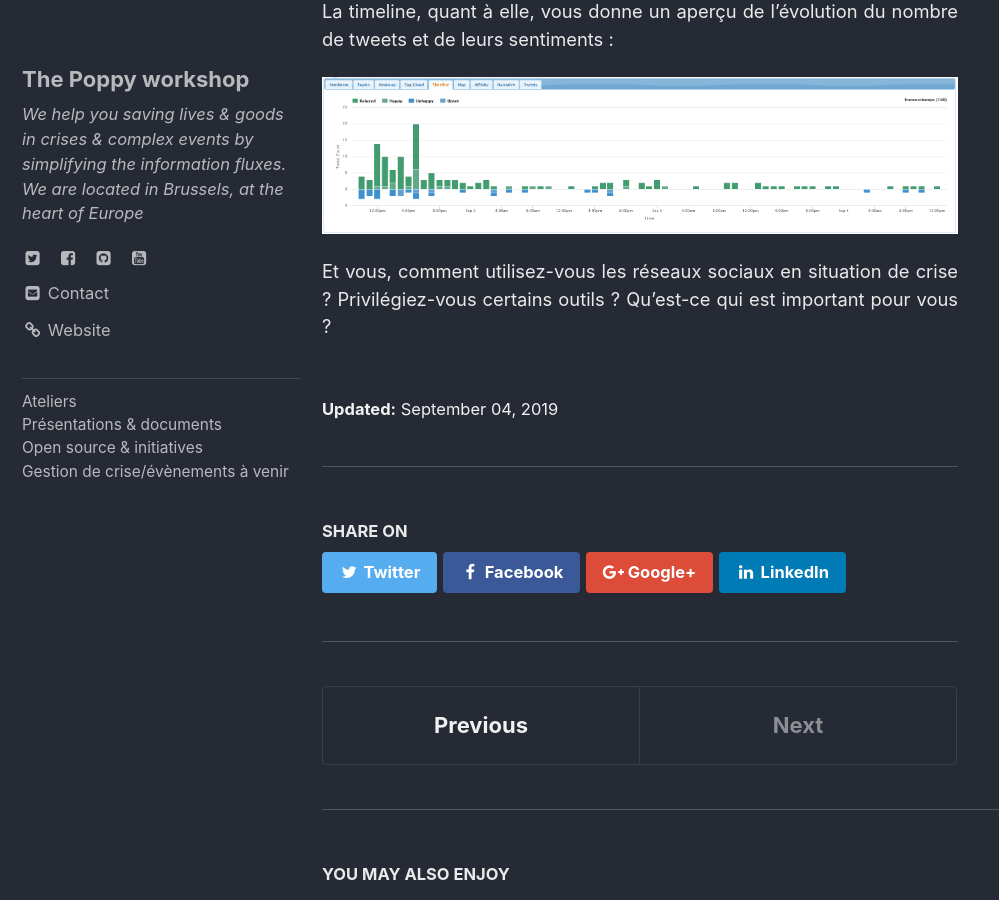
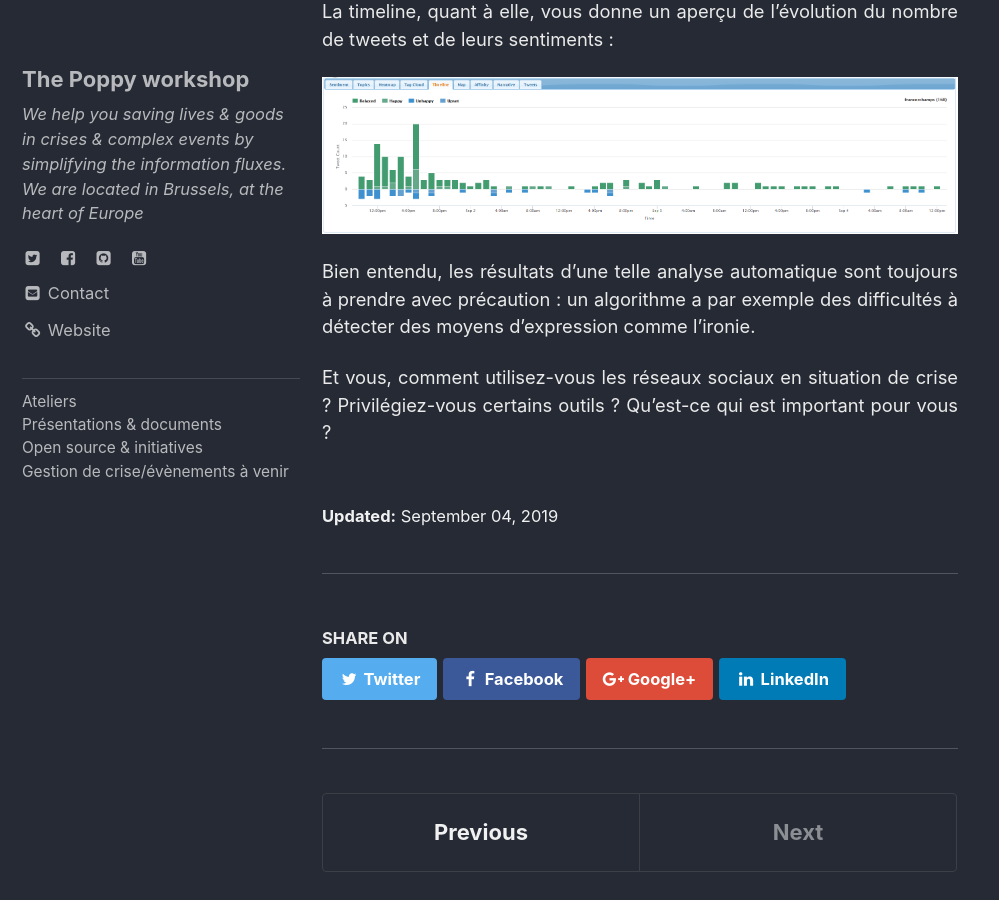
Before and after one commit to ccloquet/ccloquet.github.io, a Jekyll site: the page built from _posts/2019-09-04-SentimentAnalysis.md, in a window 1280 px wide and 900 px high, scrolled down 1141 px. Shown: the whole window, without its empty margins (0-999 px from the left). Built offline with Jekyll 4.4.1, drawn with Linux system fonts in a browser that asks for light colours; cached includes are drawn as plain includes; some of the changed text lies outside the part shown.

Commit message:
Update 2019-09-04-SentimentAnalysis.md

```diff
--- a/_posts/2019-09-04-SentimentAnalysis.md
+++ b/_posts/2019-09-04-SentimentAnalysis.md
@@ -4,7 +4,7 @@ title: SentimentViz, un outil pour analyser le sentiment des tweets
 
 En gestion d'évènement comme en situation de crise, il est crucial d'analyser et de comprendre le ressenti des participants ou de la population, afin de pouvoir y répondre adéquatement et/ou de mesurer l'efficacité des mesures prises.
 
-À côté des outils commerciaux comme <a href=''>Hootsuite</a>, <a href=''>Mention</a>, <a href=''>Sproutsocial</a>, il existe un petit outil en ligne gratuit développé par la <a href='https://www.ncsu.edu/'>NC State University</a> : <a href='https://www.csc2.ncsu.edu/faculty/healey/tweet_viz/tweet_app/'>Sentiment Viz</a>.
+À côté des outils commerciaux commepar exemple <a href='https://blog.hootsuite.com/social-media-sentiment-analysis-tools/'>Hootsuite</a>, <a href='https://mention.com/en/sentiment-analysis/'>Mention</a>, ou <a href='https://sproutsocial.com/insights/sentiment-analysis/'>Sproutsocial</a>, il existe un petit outil en ligne gratuit développé par la <a href='https://www.ncsu.edu/'>NC State University</a> : <a href='https://www.csc2.ncsu.edu/faculty/healey/tweet_viz/tweet_app/'>Sentiment Viz</a>.
 
 <img src="../images/sv1.png">
 
@@ -18,4 +18,6 @@ La timeline, quant à elle, vous donne un aperçu de l'évolution du nombre de t
 
 <img src="../images/sv3.png">
 
+Bien entendu, les résultats d'une telle analyse automatique sont toujours à prendre avec précaution : un algorithme a par exemple des difficultés à détecter des moyens d'expression comme l'ironie.
+
 Et vous, comment utilisez-vous les réseaux sociaux en situation de crise ? Privilégiez-vous certains outils ? Qu'est-ce qui est important pour vous ?
```
